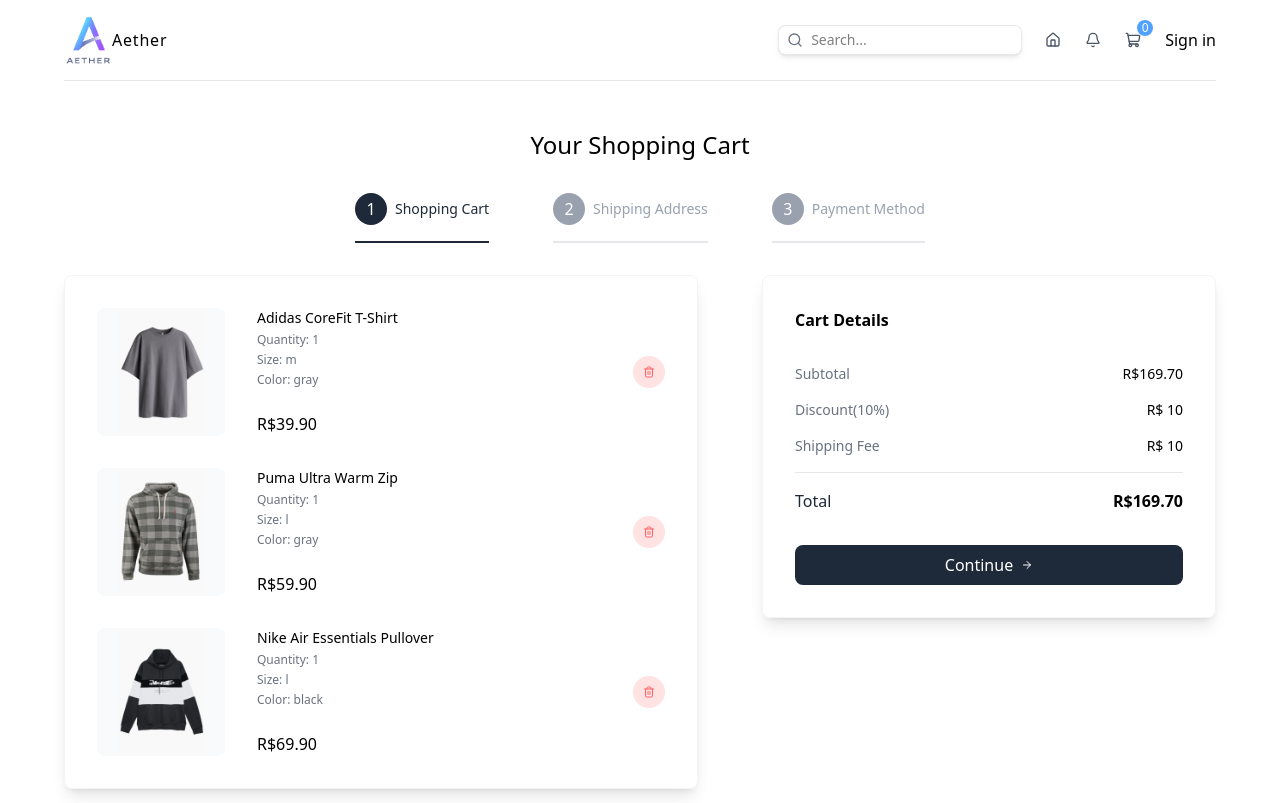
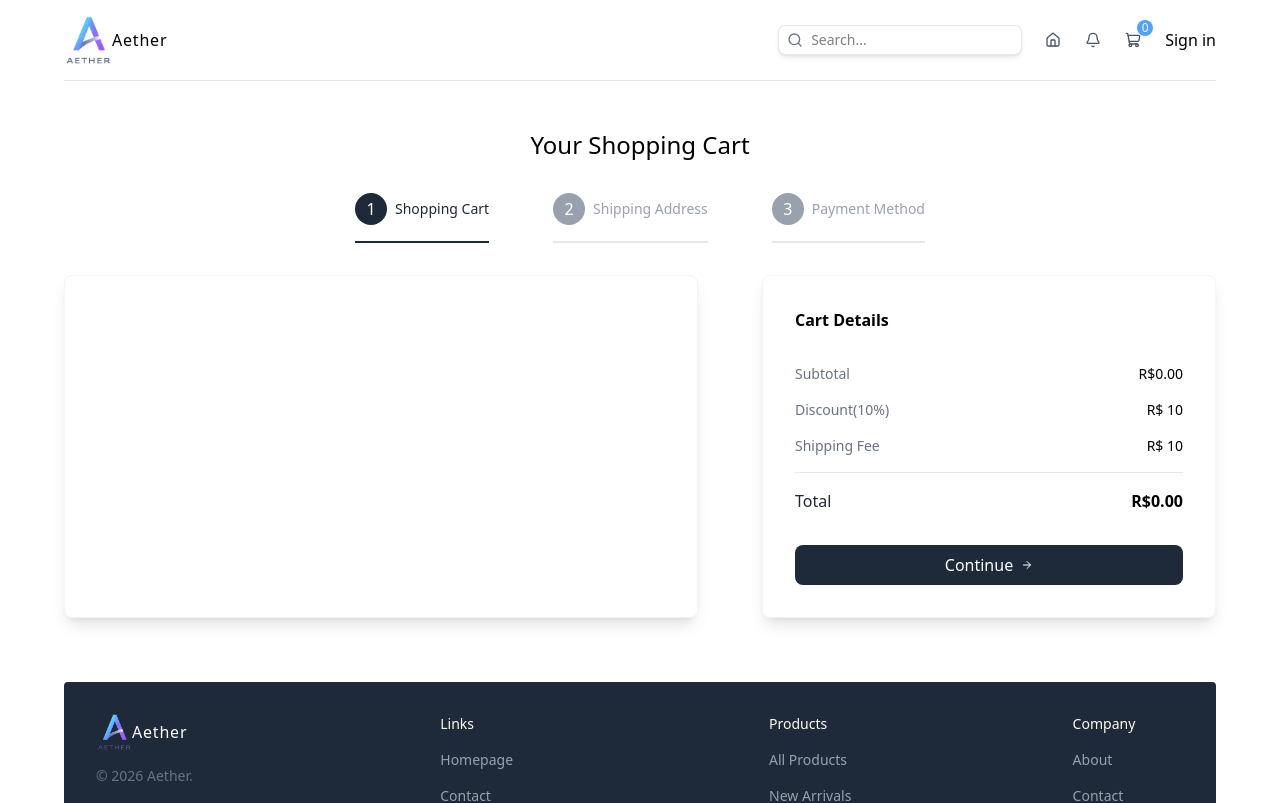
Before and after one commit to rhuanlucasdev/Aether, a Next.js app in the folder client/: page /cart in a window 1280 px wide. Shown: the top 803 px of the page. Built offline with nearby package versions, Linux system fonts and the light colour scheme.

Commit message:
feat(cart): integrate cart store for dynamic cart item management

```diff
--- a/client/src/app/cart/page.tsx
+++ b/client/src/app/cart/page.tsx
@@ -1,6 +1,7 @@
 "use client";
 import PaymentForm from "@/components/PaymentForm";
 import ShippingForm from "@/components/ShippingForm";
+import useCartStore from "@/stores/cartStore";
 import { CartItemsType, ShippingFormInputs } from "@/types";
 import { ArrowRight, Trash2 } from "lucide-react";
 import Image from "next/image";
@@ -22,70 +23,70 @@
   },
 ];
 
-const cartItems: CartItemsType = [
-  {
-    id: 1,
-    name: "Adidas CoreFit T-Shirt",
-    shortDescription:
-      "Lorem ipsum dolor sit amet consect adipisicing elit lorem ipsum dolor sit.",
-    description:
-      "Lorem ipsum dolor sit amet consect adipisicing elit lorem ipsum dolor sit. Lorem ipsum dolor sit amet consect adipisicing elit lorem ipsum dolor sit. Lorem ipsum dolor sit amet consect adipisicing elit lorem ipsum dolor sit.",
-    price: 39.9,
-    sizes: ["s", "m", "l", "xl", "xxl"],
-    colors: ["gray", "purple", "green"],
-    images: {
-      gray: "/products/1g.png",
-      purple: "/products/1p.png",
-      green: "/products/1gr.png",
-    },
-    quantity: 1,
-    selectedSize: "m",
-    selectedColor: "gray",
-  },
-  {
-    id: 2,
-    name: "Puma Ultra Warm Zip",
-    shortDescription:
-      "Lorem ipsum dolor sit amet consect adipisicing elit lorem ipsum dolor sit.",
-    description:
-      "Lorem ipsum dolor sit amet consect adipisicing elit lorem ipsum dolor sit. Lorem ipsum dolor sit amet consect adipisicing elit lorem ipsum dolor sit. Lorem ipsum dolor sit amet consect adipisicing elit lorem ipsum dolor sit.",
-    price: 59.9,
-    sizes: ["s", "m", "l", "xl"],
-    colors: ["gray", "green"],
-    images: { gray: "/products/2g.png", green: "/products/2gr.png" },
-    quantity: 1,
-    selectedSize: "l",
-    selectedColor: "gray",
-  },
-  {
-    id: 3,
-    name: "Nike Air Essentials Pullover",
-    shortDescription:
-      "Lorem ipsum dolor sit amet consect adipisicing elit lorem ipsum dolor sit.",
-    description:
-      "Lorem ipsum dolor sit amet consect adipisicing elit lorem ipsum dolor sit. Lorem ipsum dolor sit amet consect adipisicing elit lorem ipsum dolor sit. Lorem ipsum dolor sit amet consect adipisicing elit lorem ipsum dolor sit.",
-    price: 69.9,
-    sizes: ["s", "m", "l"],
-    colors: ["green", "blue", "black"],
-    images: {
-      green: "/products/3gr.png",
-      blue: "/products/3b.png",
-      black: "/products/3bl.png",
-    },
-    quantity: 1,
-    selectedSize: "l",
-    selectedColor: "black",
-  },
-];
+// const cartItems: CartItemsType = [
+//   {
+//     id: 1,
+//     name: "Adidas CoreFit T-Shirt",
+//     shortDescription:
+//       "Lorem ipsum dolor sit amet consect adipisicing elit lorem ipsum dolor sit.",
+//     description:
+//       "Lorem ipsum dolor sit amet consect adipisicing elit lorem ipsum dolor sit. Lorem ipsum dolor sit amet consect adipisicing elit lorem ipsum dolor sit. Lorem ipsum dolor sit amet consect adipisicing elit lorem ipsum dolor sit.",
+//     price: 39.9,
+//     sizes: ["s", "m", "l", "xl", "xxl"],
+//     colors: ["gray", "purple", "green"],
+//     images: {
+//       gray: "/products/1g.png",
+//       purple: "/products/1p.png",
+//       green: "/products/1gr.png",
+//     },
+//     quantity: 1,
+//     selectedSize: "m",
+//     selectedColor: "gray",
+//   },
+//   {
+//     id: 2,
+//     name: "Puma Ultra Warm Zip",
+//     shortDescription:
+//       "Lorem ipsum dolor sit amet consect adipisicing elit lorem ipsum dolor sit.",
+//     description:
+//       "Lorem ipsum dolor sit amet consect adipisicing elit lorem ipsum dolor sit. Lorem ipsum dolor sit amet consect adipisicing elit lorem ipsum dolor sit. Lorem ipsum dolor sit amet consect adipisicing elit lorem ipsum dolor sit.",
+//     price: 59.9,
+//     sizes: ["s", "m", "l", "xl"],
+//     colors: ["gray", "green"],
+//     images: { gray: "/products/2g.png", green: "/products/2gr.png" },
+//     quantity: 1,
+//     selectedSize: "l",
+//     selectedColor: "gray",
+//   },
+//   {
+//     id: 3,
+//     name: "Nike Air Essentials Pullover",
+//     shortDescription:
+//       "Lorem ipsum dolor sit amet consect adipisicing elit lorem ipsum dolor sit.",
+//     description:
+//       "Lorem ipsum dolor sit amet consect adipisicing elit lorem ipsum dolor sit. Lorem ipsum dolor sit amet consect adipisicing elit lorem ipsum dolor sit. Lorem ipsum dolor sit amet consect adipisicing elit lorem ipsum dolor sit.",
+//     price: 69.9,
+//     sizes: ["s", "m", "l"],
+//     colors: ["green", "blue", "black"],
+//     images: {
+//       green: "/products/3gr.png",
+//       blue: "/products/3b.png",
+//       black: "/products/3bl.png",
+//     },
+//     quantity: 1,
+//     selectedSize: "l",
+//     selectedColor: "black",
+//   },
+// ];
 
 const CartPageContent = () => {
   const searchParams = useSearchParams();
   const router = useRouter();
-  const [shippingForm, setShippingForm] = useState<ShippingFormInputs | null>(
-    null,
-  );
+  const [shippingForm, setShippingForm] = useState<ShippingFormInputs | null>();
 
   const activeStep = parseInt(searchParams.get("step") || "1");
+
+  const { cart, removeFromCart } = useCartStore();
   return (
     <div className="flex flex-col gap-8 items-center justify-center mt-12">
       {/* TITLE */}
@@ -115,7 +116,7 @@
         {/* STEPS */}
         <div className="w-full lg:w-7/12 shadow-lg border-1 border-gray-100 p-8 rounded-lg flex flex-col gap-8">
           {activeStep === 1 ? (
-            cartItems.map((item) => (
+            cart.map((item) => (
               // SINGLE CART ITEM
               <div className="flex items-center justify-between" key={item.id}>
                 {/* IMAGE AND DETAILS */}
@@ -147,7 +148,10 @@
                   </div>
                 </div>
                 {/* DELETE BUTTON */}
-                <button className="w-8 h-8 rounded-full bg-red-100 hover:bg-red-200 transition-all duration-300 text-red-400 flex items-center justify-center cursor-pointer">
+                <button
+                  onClick={() => removeFromCart(item)}
+                  className="w-8 h-8 rounded-full bg-red-100 hover:bg-red-200 transition-all duration-300 text-red-400 flex items-center justify-center cursor-pointer"
+                >
                   <Trash2 className="w-3 h-3" />
                 </button>
               </div>
@@ -170,7 +174,7 @@
               <p className="text-gray-500">Subtotal</p>
               <p className="font-medium">
                 R$
-                {cartItems
+                {cart
                   .reduce((acc, item) => acc + item.price * item.quantity, 0)
                   .toFixed(2)}
               </p>
@@ -188,7 +192,7 @@
               <p className="text-gray-800">Total</p>
               <p className="font-semibold">
                 R$
-                {cartItems
+                {cart
                   .reduce((acc, item) => acc + item.price * item.quantity, 0)
                   .toFixed(2)}
               </p>
```
